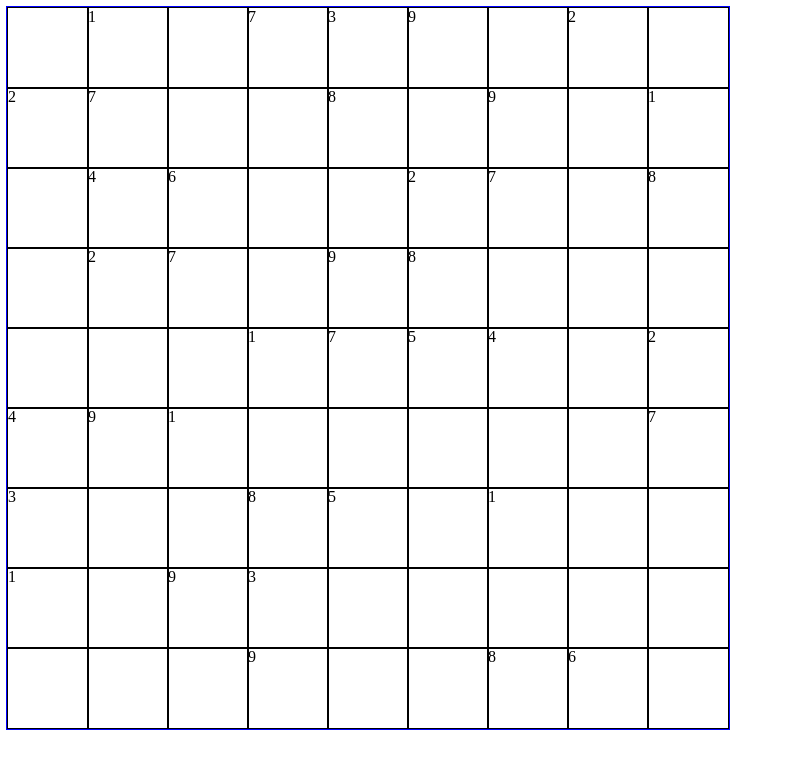
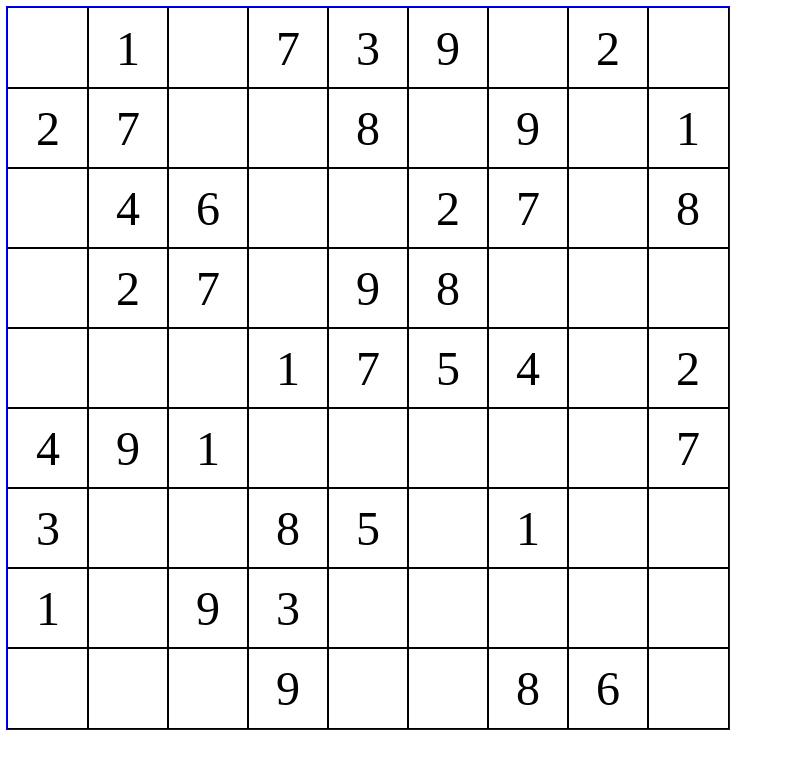
Before and after one commit to sfrieson/sudoku, a website built with Parcel: page web/src/index.html in a window 1280 px wide. Shown: the whole page, without its empty margins (0-787 px from the left). Built offline with nearby package versions, Linux system fonts and the light colour scheme.

Commit message:
💫 Adds focus and number styling

```diff
--- a/core/src/core-types.d.ts
+++ b/core/src/core-types.d.ts
@@ -1,4 +1,4 @@
-type CellValue = 1 | 2 | 3 | 4 | 5 | 6 | 7 | 8 | 9;
+type CellValue = 1 | 2 | 3 | 4 | 5 | 6 | 7 | 8 | 9 | null;
 type RowOrColumnNumber = 1 | 2 | 3 | 4 | 5 | 6 | 7 | 8 | 9;
 type RowOrColumnIndex = 0 | 1 | 2 | 3 | 4 | 5 | 6 | 7 | 8;
 type CellName = `r${RowOrColumnNumber}c${RowOrColumnNumber}`;
--- a/core/src/game/index.ts
+++ b/core/src/game/index.ts
@@ -62,7 +62,7 @@ function makeBoard(given: Array<Array<number | undefined | null>>) {
   given.forEach((row, i) => {
     row.forEach((cellValue = null, j) => {
       // Ensure that these outside values are aligned with what we are expecting.
-      if (cellValue !== null) assertValidValue(cellValue);
+      assertValidValue(cellValue);
       assertValidIndex(i);
       assertValidIndex(j);
 
--- a/core/src/ui/index.ts
+++ b/core/src/ui/index.ts
@@ -3,7 +3,7 @@ import * as ss from '../file-type/simple-sudoku';
 import { makeGame } from '../game';
 import {
   assertValidCellName,
-  checkValidValue,
+  assertValidValue,
 } from '../utility/type-assertions';
 
 function makeGameState(
@@ -81,7 +81,7 @@ function initGame(givens: Board) {
   }
 
   function inputCellValue(cellValue: number | null) {
-    if (!checkValidValue(cellValue)) return;
+    assertValidValue(cellValue);
     state.activeCells.forEach((cellName) => {
       game.fillCell(cellName, cellValue);
     });
--- a/core/src/utility/type-assertions.ts
+++ b/core/src/utility/type-assertions.ts
@@ -6,7 +6,8 @@ export function assertValidIndex(
   }
 }
 
-export function checkValidValue(value: unknown): value is CellValue {
+function checkValidValue(value: unknown): value is CellValue {
+  if (value === null) return true;
   return typeof value === 'number' && value >= 1 && value <= 9;
 }
 export function assertValidValue(value: unknown): asserts value is CellValue {
--- a/web/src/game.ts
+++ b/web/src/game.ts
@@ -1,7 +1,9 @@
 import { GameControls, loadGame, UIGame } from '../../core/src/ui';
 
 const rootEl = document.createElement('div');
-var template: HTMLTemplateElement = document.querySelector('#cell-template')!;
+var originalTemplate: HTMLTemplateElement = document.querySelector(
+  '#cell-template',
+)!;
 document.body.appendChild(rootEl);
 
 const queueRender = (() => {
@@ -18,17 +20,23 @@ function fillUI(game: UIGame) {
   const board = document.createElement('div');
   board.classList.add('board');
   game.board.forEachCell((cell) => {
-    const cellEl = template.content.cloneNode(true) as DocumentFragment;
+    const template = originalTemplate.content.cloneNode(
+      true,
+    ) as DocumentFragment;
 
     if (cell.value) {
-      const textElement = cellEl.querySelector(
+      const textElement = template.querySelector(
         '#cell-number',
       ) as HTMLDivElement;
       textElement.textContent = cell.value.toString();
     }
-    (cellEl.querySelector('.cell') as HTMLDivElement).dataset.cellName =
-      cell.name;
-    board.appendChild(cellEl);
+    const baseCell = template.querySelector('.cell') as HTMLDivElement;
+
+    baseCell.dataset.cellName = cell.name;
+    if (game.activeCells.has(cell.name)) {
+      baseCell.classList.add('cell--active');
+    }
+    board.appendChild(template);
   });
 
   if (rootEl.children.length) {
@@ -39,6 +47,11 @@ function fillUI(game: UIGame) {
 }
 
 function listenForInput(controls: GameControls) {
+  document.addEventListener('keydown', (e) => {
+    if (e.key === 'Backspace') {
+      controls.inputCellValue(null);
+    }
+  });
   document.addEventListener('keypress', (e) => {
     switch (e.key) {
       case 'Backspace':
@@ -58,7 +71,7 @@ function listenForInput(controls: GameControls) {
         break;
       }
       default:
-      // nonoe
+      // none
     }
   });
 
@@ -76,12 +89,10 @@ function listenForInput(controls: GameControls) {
 loadGame(function (event) {
   switch (event.type) {
     case 'GameInitialized':
-      console.log('ready');
       listenForInput(event.controls);
       break;
     case 'NewState':
       queueRender(() => {
-        console.log('render');
         fillUI(event.game);
       });
       break;
--- a/web/src/styles.css
+++ b/web/src/styles.css
@@ -5,20 +5,24 @@
   width: 720px;
 }
 .cell {
-  outline: 1px solid black;
-  width: 80px;
+  display: grid;
+  align-items: center;
+  justify-content: center;
   height: 80px;
   margin: 0;
+  outline: 1px solid black;
   position: relative;
+  width: 80px;
 }
-.cell:focus-within {
+.cell.cell--active {
+  background-color: lightblue;
   z-index: 1;
 }
-.cell-input {
-  width: 100%;
-  margin: 0;
+.cell-number {
   border: 0;
   box-sizing: border-box;
-  height: 100%;
+  font-size: 3em;
+  margin: 0;
+  pointer-events: none;
   text-align: center;
 }
```
